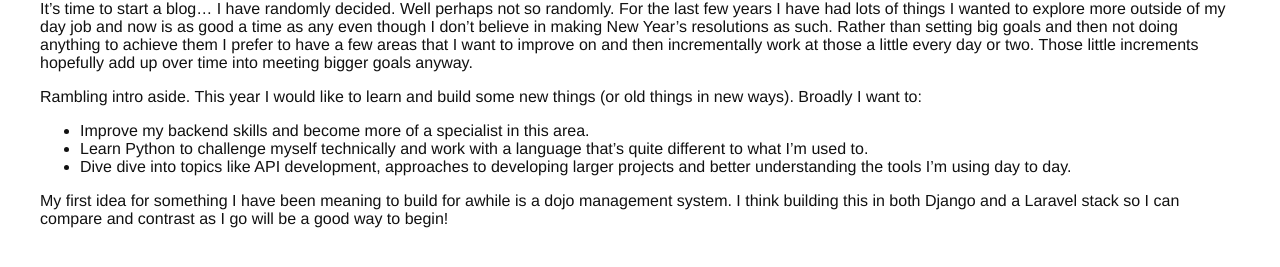
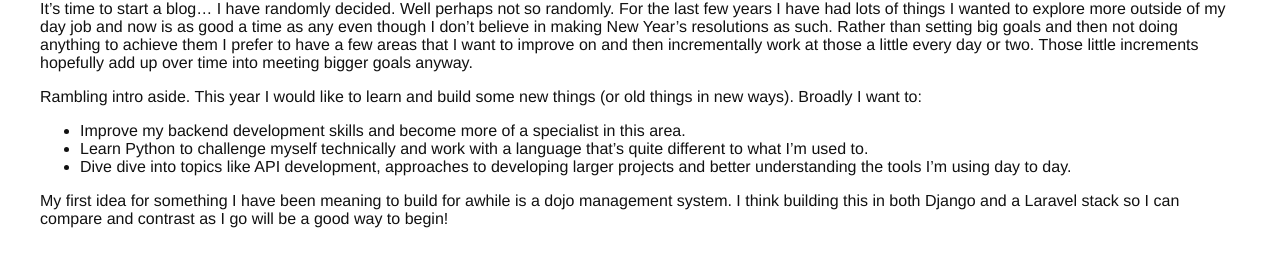
Before and after one commit to jagfiend/petewond.github.io, a Jekyll site: the page built from _posts/2022-01-04-new-year-new-blog.markdown, in a window 1280 px wide. Shown: the part 197-464 px from the top of the page. Built offline with Jekyll 4.4.1, drawn with Linux system fonts in a browser that asks for light colours.

Commit message:
rename blog post and de-lewd

```diff
--- a/_posts/2022-01-04-welcome-to-jekyll.markdown
+++ b/_posts/2022-01-04-new-year-new-blog.markdown
@@ -8,7 +8,7 @@ It's time to start a blog... I have randomly decided. Well perhaps not so random
 
 Rambling intro aside. This year I would like to learn and build some new things (or old things in new ways). Broadly I want to:
 
-+ Improve my backend skills and become more of a specialist in this area.
++ Improve my backend development skills and become more of a specialist in this area.
 + Learn Python to challenge myself technically and work with a language that's quite different to what I'm used to.
 + Dive dive into topics like API development, approaches to developing larger projects and better understanding the tools I'm using day to day.
 
```
